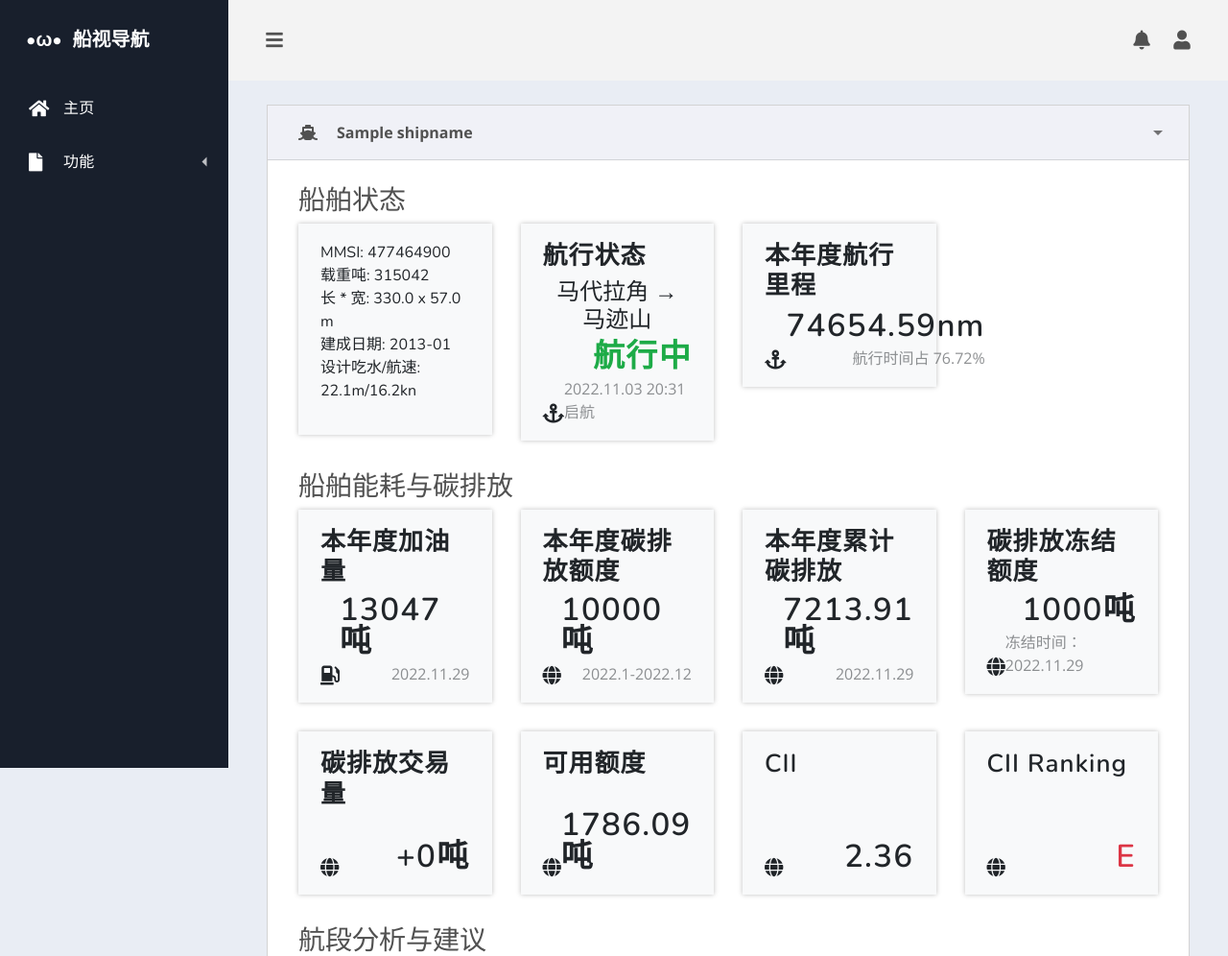
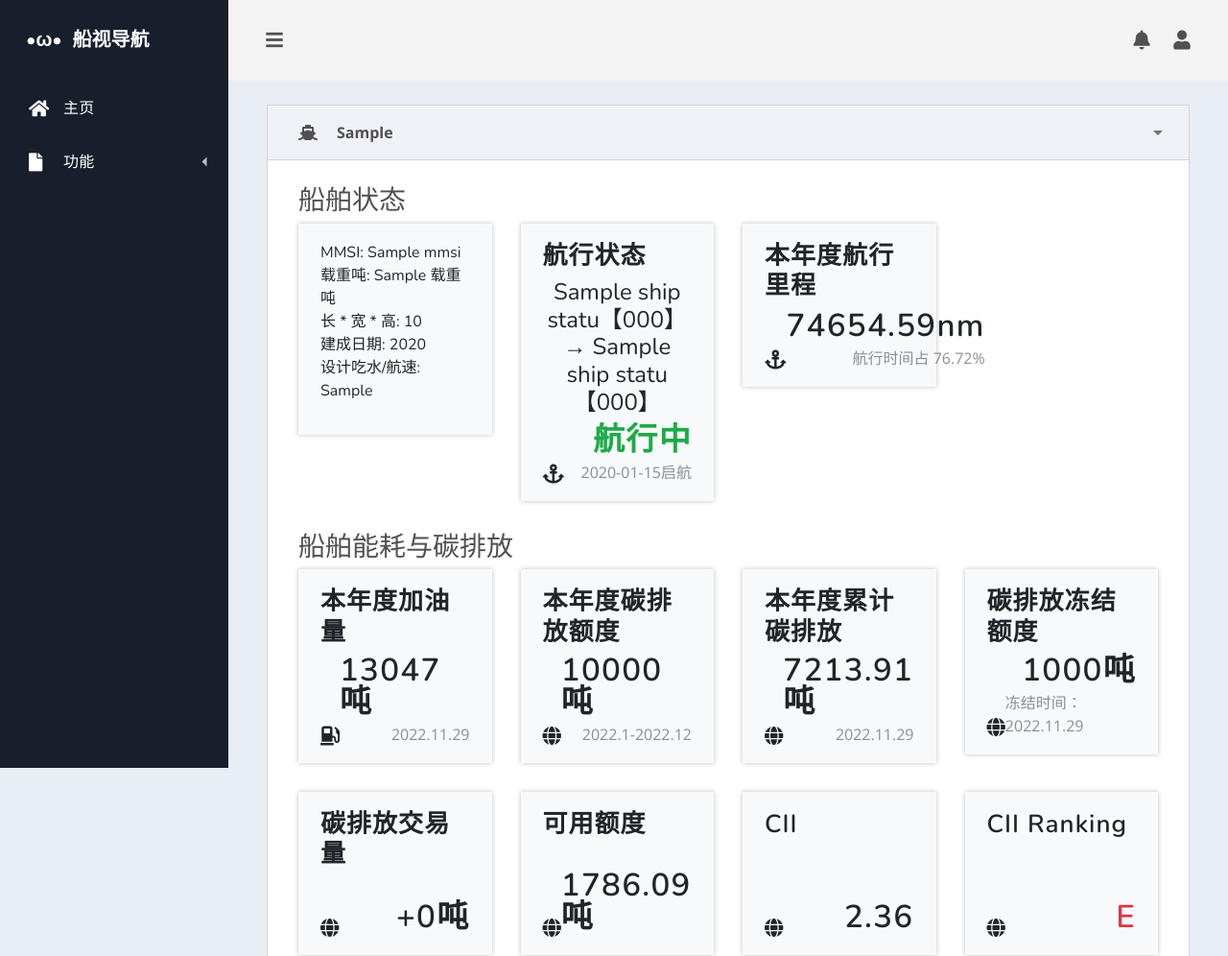
Before and after one commit to FrancisOWO/OurVesselWeb3, a Flask app: template app/app_carbon/templates/carbon_BaseInfo.html in a window 1280 px wide. Shown: the top 996 px of the page at 96% size. Run offline with Flask 2, Linux system fonts and the light colour scheme; the template is opened without the code that fills it: most values are stand-ins (such as "Sample title", 1, 10 or a date in 2020); some libraries are stand-ins or nearby versions.

Commit message:
增加船视宝数据采集

```diff
--- a/app/app_carbon/templates/carbon_BaseInfo.html
+++ b/app/app_carbon/templates/carbon_BaseInfo.html
@@ -20,7 +20,7 @@
                         <div class="easion-card-icon">
                             <i class="fas fa-ship"></i>
                         </div>
-                        <div class="easion-card-title"> {{ shipnames[0] }} </div>
+                        <div class="easion-card-title"> {{ main_ship }} </div>
                         <div class="easion-card-menu">
                             <div class="dropdown show">
                                 <a class="easion-card-menu-link" href="#" role="button" data-toggle="dropdown" aria-haspopup="true" aria-expanded="false">
@@ -42,11 +42,11 @@
                                 <div class="stats stats-light">
 {#                                    <h3 class="stats-title"> 船舶信息 </h3>#}
                                     <ul class="list-unstyled">
-                                        <li> MMSI: 477464900</li>
-                                        <li> 载重吨: 315042</li>
-                                        <li> 长 * 宽: 330.0 x 57.0 m</li>
-                                        <li> 建成日期: 2013-01 </li>
-                                        <li> 设计吃水/航速: 22.1m/16.2kn </li>
+                                        <li> MMSI: {{ ship_info["mmsi"] }}</li>
+                                        <li> 载重吨: {{ ship_info["载重吨"] }}</li>
+                                        <li> 长 * 宽 * 高: {{ ship_info["length_width_height"] }}</li>
+                                        <li> 建成日期: {{ ship_info["buildYearMonth"] }} </li>
+                                        <li> 设计吃水/航速: {{ ship_info["draught_speed"] }} </li>
                                     </ul>
                                 </div>
                             </div>
@@ -54,7 +54,7 @@
                             <div class="col-lg-3">
                                 <div class="stats stats-light">
                                     <h3 class="stats-title"> 航行状态 </h3>
-                                    <p class="h4" align="center"> 马代拉角 → 马迹山 </p>
+                                    <p class="h4" align="center"> {{ship_status["legStartPortNameCn"]}}【{{ ship_status["legStartPortCtryCode"] }}】 → {{ship_status["legEndPortNameCn"]}}【{{ ship_status["legEndPortCtryCode"] }}】 </p>
                                     <div class="stats-content">
                                         <div class="stats-icon">
                                             <i class="fas fa-anchor"></i>
@@ -63,7 +63,7 @@
                                             <div class="stats-number" style="color: #1DAB47">航行中</div>
                                             <div class="stats-change">
 {#                                                <span class="stats-percentage">+17.5%</span>#}
-                                                <span class="stats-timeframe">2022.11.03 20:31启航</span>
+                                                <span class="stats-timeframe">{{ship_status["startPostime"]}}启航</span>
                                             </div>
                                         </div>
                                     </div>
--- a/app/app_carbon/views.py
+++ b/app/app_carbon/views.py
@@ -84,12 +84,15 @@ def carbon_BaseInfo():
     }
     ship_cii_output_data = mvsl.get_shipCII_by_code(ship_cii_input_data)
     print(ship_cii_output_data)
-
+    main_ship = "中海才华"
     return render_template(
         "carbon_BaseInfo.html",
         title='碳排放基本信息',
         demolinks=demolinks,
         tabletitle="碳排放",
+        main_ship=main_ship,
         shipnames=Ship.keys(),
+        ship_info=ship_info,
+        ship_status=ship_status,
         # text_list=text_list,
     )
```
